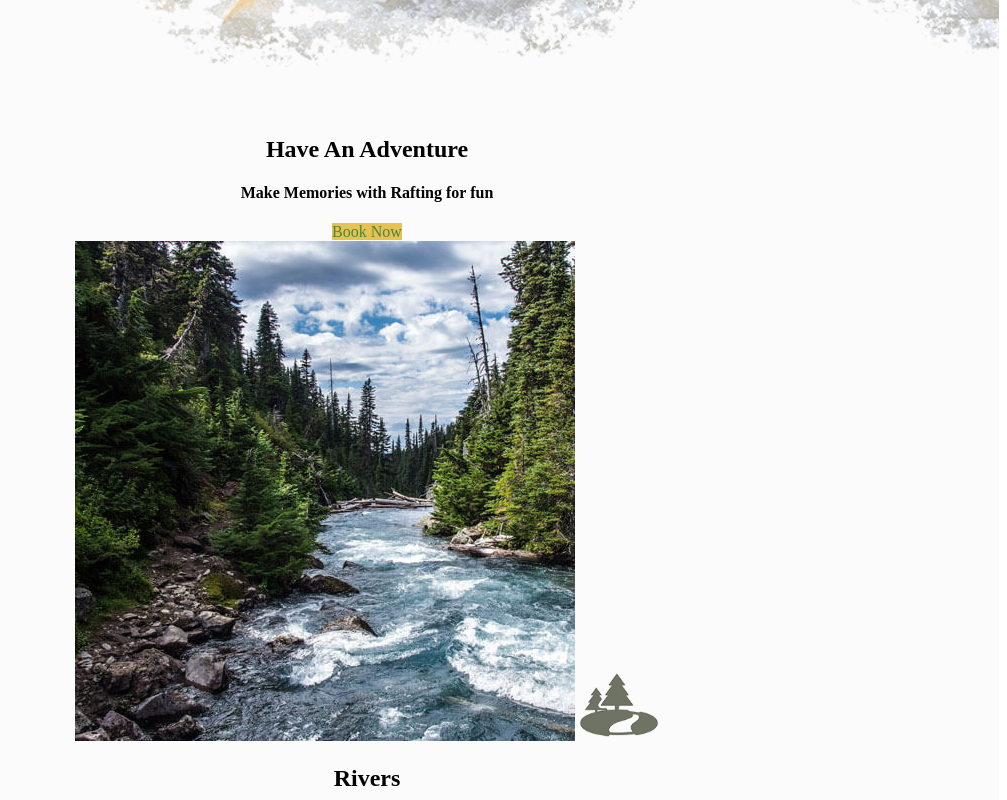
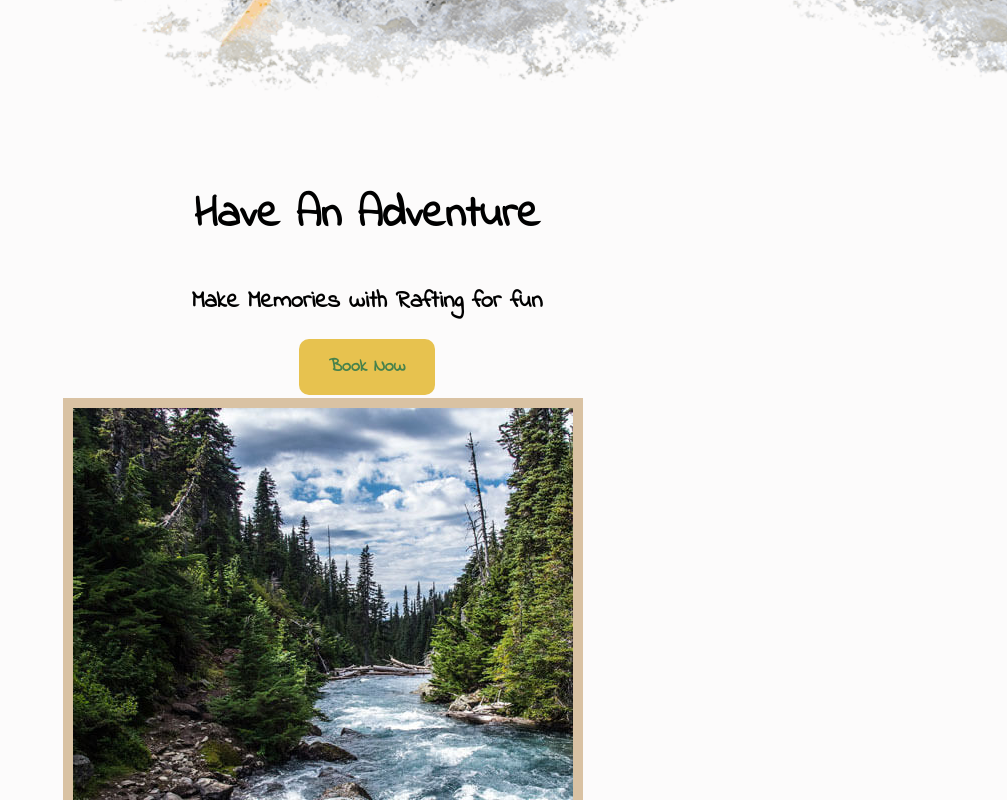
Before and after one commit to danielcordeirofaria/wwr, a plain HTML site: page index.html in a window 1280 px wide. Shown: the part 840-1640 px from the top of the page, without its empty margins (273-1280 px from the left). Drawn offline with Linux system fonts and the light colour scheme; a web font is replaced by a local one.

Commit message:
adding css

```diff
--- a/styles/styles.css
+++ b/styles/styles.css
@@ -1,8 +1,22 @@
+@import url('https://fonts.googleapis.com/css2?family=Indie+Flower&family=Sofia+Sans+Semi+Condensed:wght@200&display=swap');
+
 :root{
     --blue: #002f63;
     --yellow: #E7C24F;
     --orange: #ff6c02;
     --green: #48824C;
+
+/* change the values below to your chosen font(s) */
+--heading-font: "Indie Flower";
+--paragraph-font: Sofia , Helvetica, sans-serif;
+}
+
+body{
+    font-family: var(--heading-font);
+    background-color: #fcfbfb;
+    font-size: 22px;
+    margin: 0;
+    padding: 0;
 }
 
 #content{
@@ -13,6 +27,19 @@
 
 #hero-img{
     width: 100%;
+}
+
+#logo_link{
+    padding-top: 5px;
+}
+
+.mountains{
+    width: 100%;
+
+}
+
+.card-img{
+    border: 10px solid #d9c2a3;
 }
 
 .logo{
@@ -26,11 +53,25 @@ a{
 
 nav a{
     text-align: center;
+    padding: 35px;
 }
 
-#hero-msg h1{
-    text-align: center
+.home-title, h2, h4{
+    text-align: center;
+    font-size: 2em;
+}
 
+h2{
+    margin: 0;
+    padding-top: 1.5rem;
+}
+
+h2, h4{
+    font-size: 1.5rem;
+}
+
+p, a{
+    font-weight: bold;
 }
 
 #background {
@@ -42,11 +83,16 @@ nav a{
 }
 
 .button-box{
-    text-align: center
+    text-align: center;
+    margin-bottom: 1rem;
 }
 
 main section{
     text-align: center
+}
+
+main section img{
+    box-sizing: border-box;
 }
 
 header{
@@ -62,25 +108,31 @@ nav a{
     color: var(--green);
 }
 
+.book, .join{
+    font-size: 18px;
+    padding: 15px 30px;
+}
+
 .book{
     background-color: var(--yellow);
     color: var(--green);
-    transition: padding 1s;
-
+    transition: color 0.5s, background-color 0.5s;
+    border-radius: 10px
 }
 
 .join{
     text-align: center;
-    transition: padding 1s;
+    transition: color 0.5s, background-color 0.5s;
     color: var(--blue);
+    border-radius: 10px
 
 }
 
 .book:hover, .join:hover{
     background-color: var(--blue);
     color: var(--yellow);
-    padding: 0.5rem;
-
+    border-radius: 10px; /* Valor em pixels para o raio */
+    border: 1px solid var(--blue); /* Adicionando uma borda sólida */
 }
 
 #background{
@@ -90,7 +142,7 @@ nav a{
 .msg{
     color: var(--blue);
     background-color: var(--green);
-    padding: 0 4rem;
+    padding: 0 4rem 1rem 4rem;
 }
 
 footer{
```
